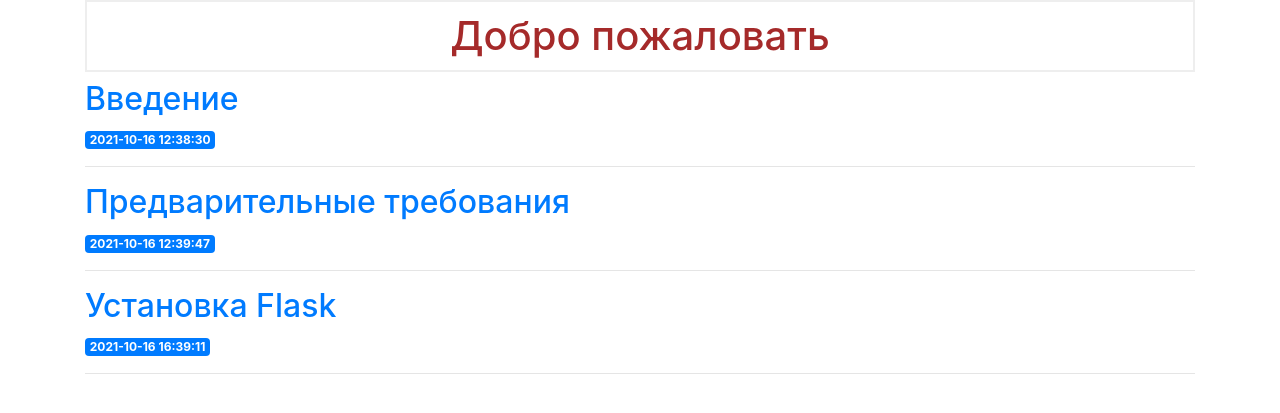
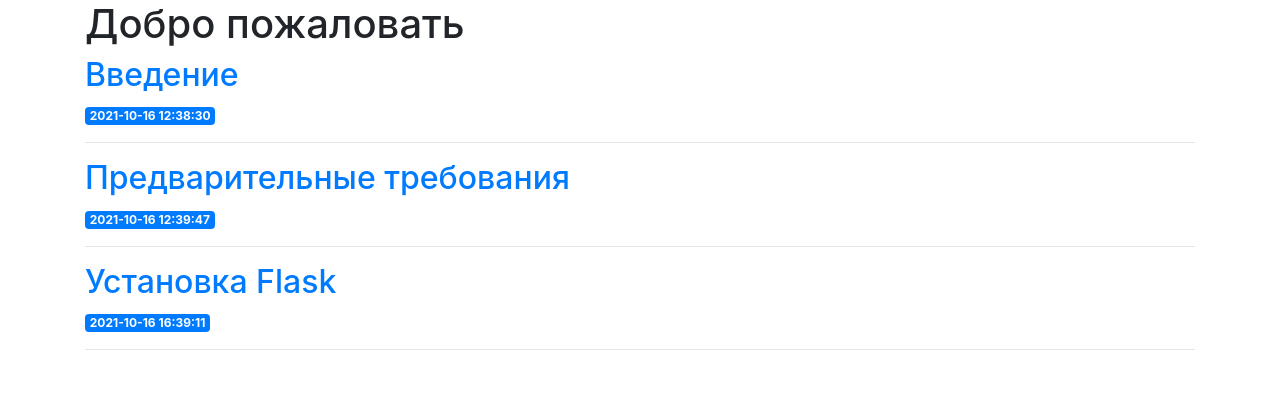
Before and after one commit to igorKichkar/flask_blog, a Flask app: page / in a window 1280 px wide. Shown: the part 56-469 px from the top of the page. Run offline with Flask 2, Linux system fonts and the light colour scheme; data comes from the database, SQL or seed files in the repository; some libraries are stand-ins or nearby versions.

Commit message:
no massage

```diff
--- a/static/css/style.css
+++ b/static/css/style.css
@@ -1,10 +1,3 @@
-h1 {
-    border: 2px #eee solid;
-    color: brown;
-    text-align: center;
-    padding: 10px;
-}
-
 .edit-content{
     padding-bottom: 100px;
 }
```
